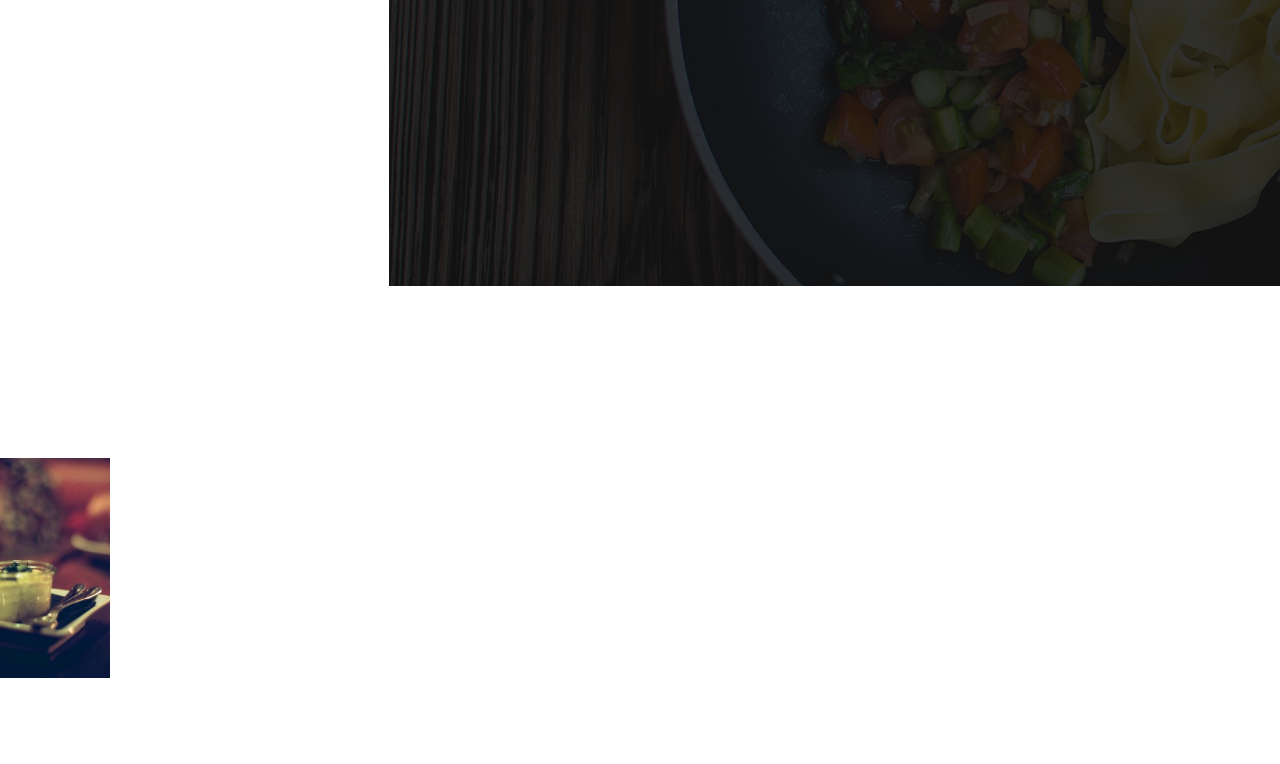
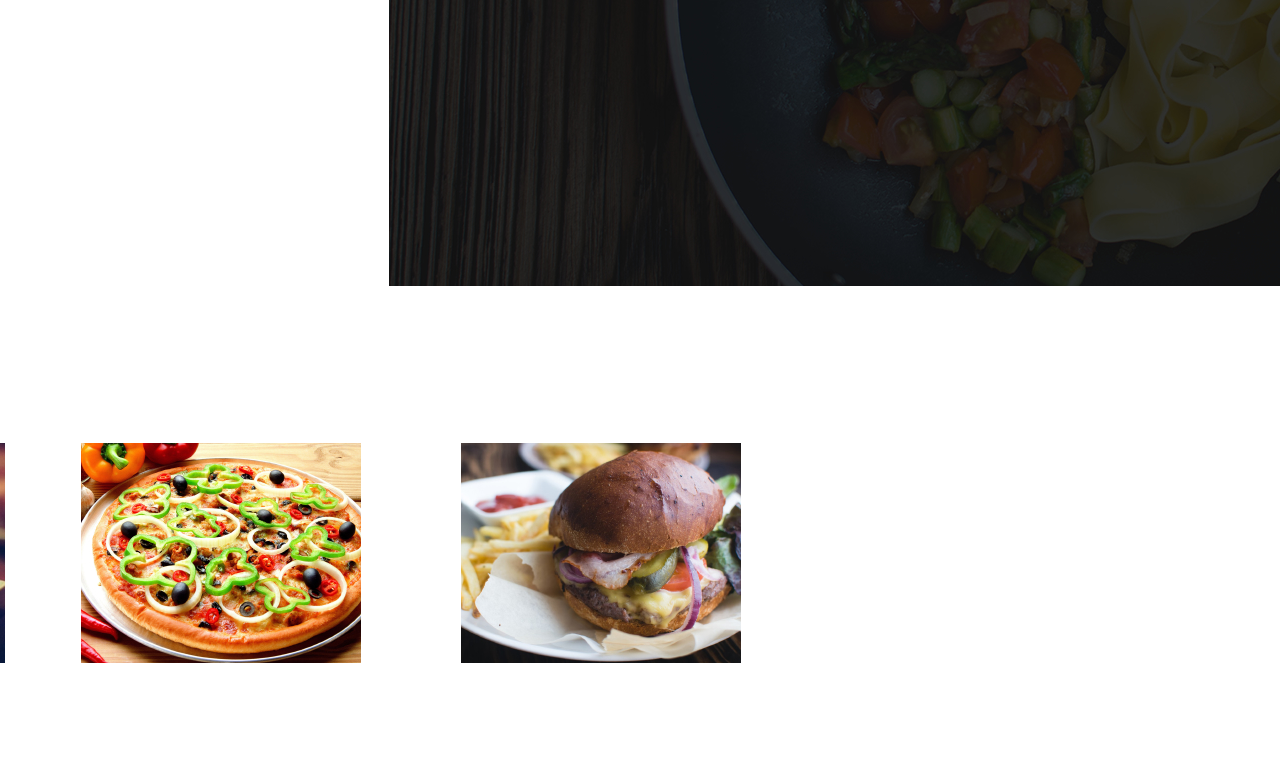
Before and after one commit to Donnahthis/mpft-ip-two, a plain HTML site: page index.html in a window 1280 px wide. Shown: the part 2039-2803 px from the top of the page. After the commit the page ends 2702 px from the top, so only its background shows below. Drawn offline with nearby package versions, Linux system fonts and the light colour scheme; a script that the page names is missing.

Commit message:
commit changes

```diff
--- a/css/style.css
+++ b/css/style.css
@@ -148,20 +148,20 @@ img {
     margin-left: -140px;
 }
 #ab{
-	margin-top: 740px;
-	margin-left: -140px;
+	margin-top: 390px;
+	margin-left: 10px;
 	vertical-align: middle;
 	margin-right: -264px;
 }
 #ir{
 	margin-top: 390px;
-  margin-left: -100px;
+  margin-left: -290px;
   vertical-align: middle;
   margin-right: 442px;
 }
 #ro{
-	margin-top: 740px;
-	margin-left: -140px;
+	margin-top: 390px;
+	margin-left: -400px;
 	vertical-align: middle;
 }
 body {
@@ -227,10 +227,3 @@ body {
 #pica{
 	height: 636px;
 }
-.row {
-       margin-right: 167px;
-       margin-left: -15px;
-       float: right;
-       margin-top: 15px;
-       margin-bottom: 21px;
-   }
--- a/index.html
+++ b/index.html
@@ -80,13 +80,12 @@
     <img src="assets/backgrounds/foodsBg.jpg">
     </div>
 
-    <div class="row">
-    <div class="col-md-3 col-md-pull-9">
-<img src="assets/fastfood/chickenBurger.jpg" id="ir">
+
+
+  <img src="assets/fastfood/chickenBurger.jpg" id="ir">
   <img src="assets/fastfood/beefBurger.jpg" id="ab">
  <img src="assets/fastfood/chickenPizza.jpg" id="ro">
-</div>
-</div>
+
 <!-- <div class="container-fluid" id="fr">
   <img src="assets/backgrounds/subscribe.jpg">
 </div>
```
